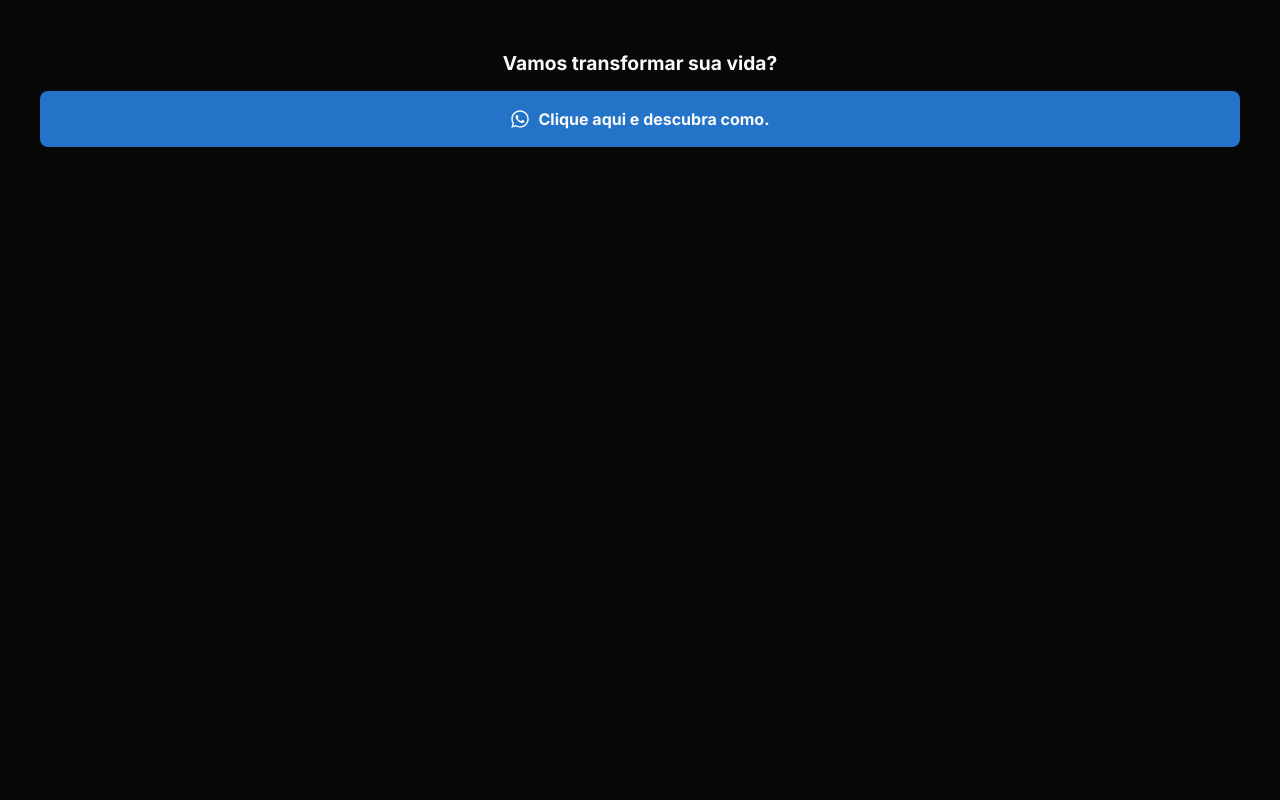
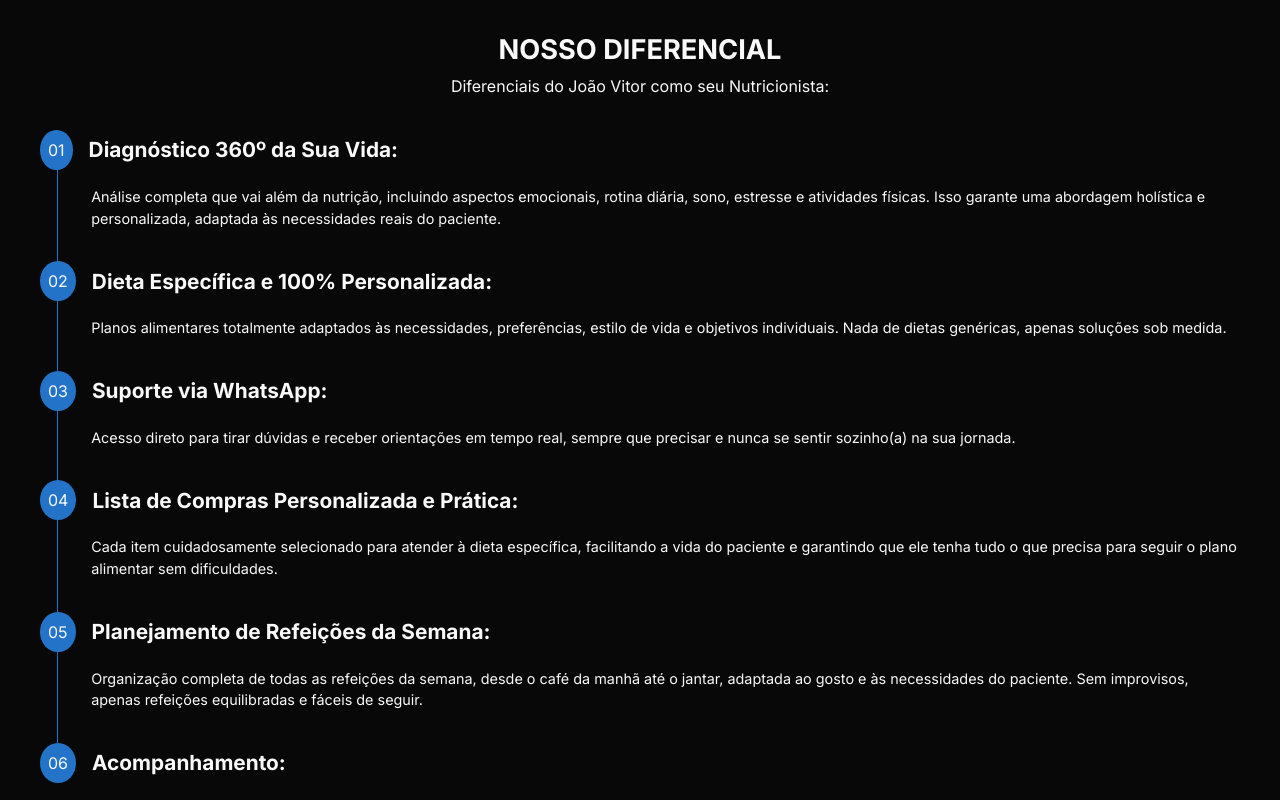
Before and after one commit to felipe-Ma1a/portfolio-vitor, a Next.js app: page / in a window 1280 px wide. Shown: the part 3760-4560 px from the top of the page. Before the commit the page ends 3939 px from the top, so only its background shows below. Built offline with nearby package versions, Linux system fonts and the light colour scheme.

Commit message:
feat: add benefits section

```diff
--- a/src/app/page.module.css
+++ b/src/app/page.module.css
@@ -11,14 +11,14 @@
   text-align: center;
 }
 
-.cardImg {
-  border-radius: 1.5rem;
-}
-
-.cardImgHero {
+.imgHero {
   display: flex;
   justify-content: center;
   margin-inline: auto;
+}
+
+.cardImg {
+  border-radius: 1.5rem;
 }
 
 .card {
@@ -91,6 +91,62 @@
   margin-block-end: 0.5rem;
 }
 
+.benefits {
+  position: relative;
+  display: flex;
+  flex-direction: column;
+  justify-content: center;
+  margin-inline: auto;
+  width: 100%;
+  max-width: 1200px;
+}
+
+.benefits h2,
+.benefitsText {
+  text-align: center;
+}
+
+.benefits h2 {
+  text-transform: uppercase;
+  font-size: 1.7rem;
+  margin-block-end: 0.2rem;
+}
+
+.benefitsGroup {
+  margin-block-start: 2rem;
+}
+
+.benefitsGroupTitle {
+  display: flex;
+  align-items: center;
+  gap: 1rem;
+  margin-block-end: 1rem;
+}
+
+.benefitsGroupTitle h3 {
+  font-size: 1.3rem;
+}
+
+.benefitsGroupTitle p {
+  background-color: var(--accent-clr);
+  padding: 0.5rem;
+  border-radius: 50%;
+}
+
+.benefitsGroupText {
+  font-size: 0.9rem;
+  padding-inline-start: 3.2rem;
+}
+
+.benefitsGroupText::before {
+  content: "";
+  position: absolute;
+  border-left: 1px solid var(--accent-clr);
+  left: 17px;
+  height: 71%;
+  top: 140px;
+}
+
 @media (max-width: 1100px) {
   .hero h1 {
     font-size: 1.6rem;
@@ -127,4 +183,9 @@
     gap: 1rem;
     margin-block-end: 0;
   }
+
+  .benefitsGroupText::before {
+    height: 79%;
+    top: 150px;
+  }
 }
--- a/src/app/page.tsx
+++ b/src/app/page.tsx
@@ -16,7 +16,7 @@ export default function Home() {
       <section className={styles.hero}>
         <CardImage
           src={cardImg1}
-          className={`${styles.cardImg} ${styles.cardImgHero}`}
+          className={`${styles.cardImg} ${styles.imgHero}`}
         />
         <h1>Transforme sua vida com quem já esteve no seu lugar</h1>
         <div className={styles.buttonGroup}>
@@ -85,6 +85,88 @@ export default function Home() {
         <CardImage src={cardImg6} className={styles.cardImg} />
       </section>
 
+      <section className={styles.benefits}>
+        <h2>Nosso diferencial</h2>
+        <p className={styles.benefitsText}>
+          Diferenciais do João Vitor como seu Nutricionista:{" "}
+        </p>
+
+        <article className={styles.benefitsGroup}>
+          <div className={styles.benefitsGroupTitle}>
+            <p>01</p>
+            <h3>Diagnóstico 360º da Sua Vida:</h3>
+          </div>
+          <p className={styles.benefitsGroupText}>
+            Análise completa que vai além da nutrição, incluindo aspectos
+            emocionais, rotina diária, sono, estresse e atividades físicas. Isso
+            garante uma abordagem holística e personalizada, adaptada às
+            necessidades reais do paciente.
+          </p>
+        </article>
+
+        <article className={styles.benefitsGroup}>
+          <div className={styles.benefitsGroupTitle}>
+            <p>02</p>
+            <h3>Dieta Específica e 100% Personalizada:</h3>
+          </div>
+          <p className={styles.benefitsGroupText}>
+            Planos alimentares totalmente adaptados às necessidades,
+            preferências, estilo de vida e objetivos individuais. Nada de dietas
+            genéricas, apenas soluções sob medida.
+          </p>
+        </article>
+
+        <article className={styles.benefitsGroup}>
+          <div className={styles.benefitsGroupTitle}>
+            <p>03</p>
+            <h3>Suporte via WhatsApp:</h3>
+          </div>
+          <p className={styles.benefitsGroupText}>
+            Acesso direto para tirar dúvidas e receber orientações em tempo
+            real, sempre que precisar e nunca se sentir sozinho(a) na sua
+            jornada.
+          </p>
+        </article>
+
+        <article className={styles.benefitsGroup}>
+          <div className={styles.benefitsGroupTitle}>
+            <p>04</p>
+            <h3>Lista de Compras Personalizada e Prática:</h3>
+          </div>
+          <p className={styles.benefitsGroupText}>
+            Cada item cuidadosamente selecionado para atender à dieta
+            específica, facilitando a vida do paciente e garantindo que ele
+            tenha tudo o que precisa para seguir o plano alimentar sem
+            dificuldades.
+          </p>
+        </article>
+
+        <article className={styles.benefitsGroup}>
+          <div className={styles.benefitsGroupTitle}>
+            <p>05</p>
+            <h3>Planejamento de Refeições da Semana:</h3>
+          </div>
+          <p className={styles.benefitsGroupText}>
+            Organização completa de todas as refeições da semana, desde o café
+            da manhã até o jantar, adaptada ao gosto e às necessidades do
+            paciente. Sem improvisos, apenas refeições equilibradas e fáceis de
+            seguir.
+          </p>
+        </article>
+
+        <article className={styles.benefitsGroup}>
+          <div className={styles.benefitsGroupTitle}>
+            <p>06</p>
+            <h3>Acompanhamento:</h3>
+          </div>
+          <p className={styles.benefitsGroupText}>
+            Acima da média Monitoramento contínuo com ajustes na dieta e no
+            plano de ação, mesmo após a entrega inicial, garantindo que os
+            resultados sejam alcançados e sustentados ao longo do tempo.
+          </p>
+        </article>
+      </section>
+
       <div className={styles.buttonGroup}>
         <h2>Vamos transformar sua vida?</h2>
         <Button />
```
